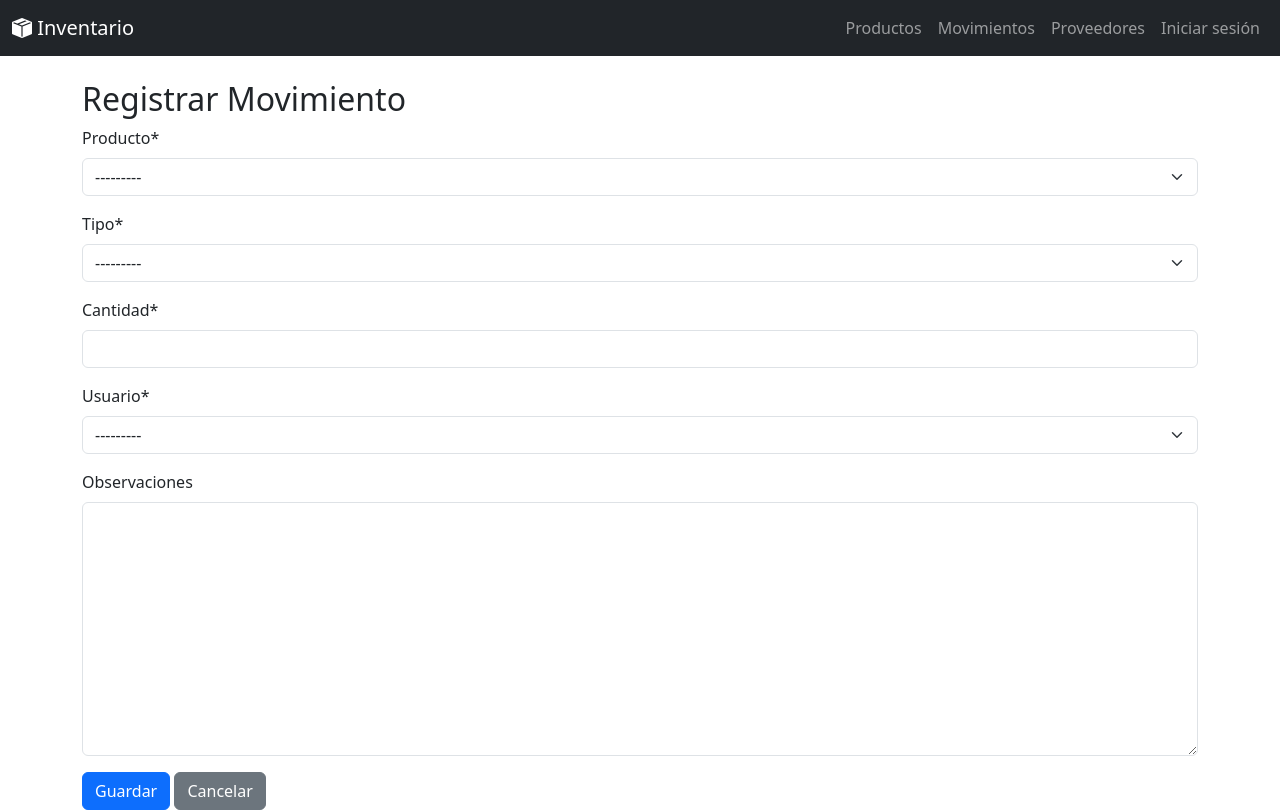
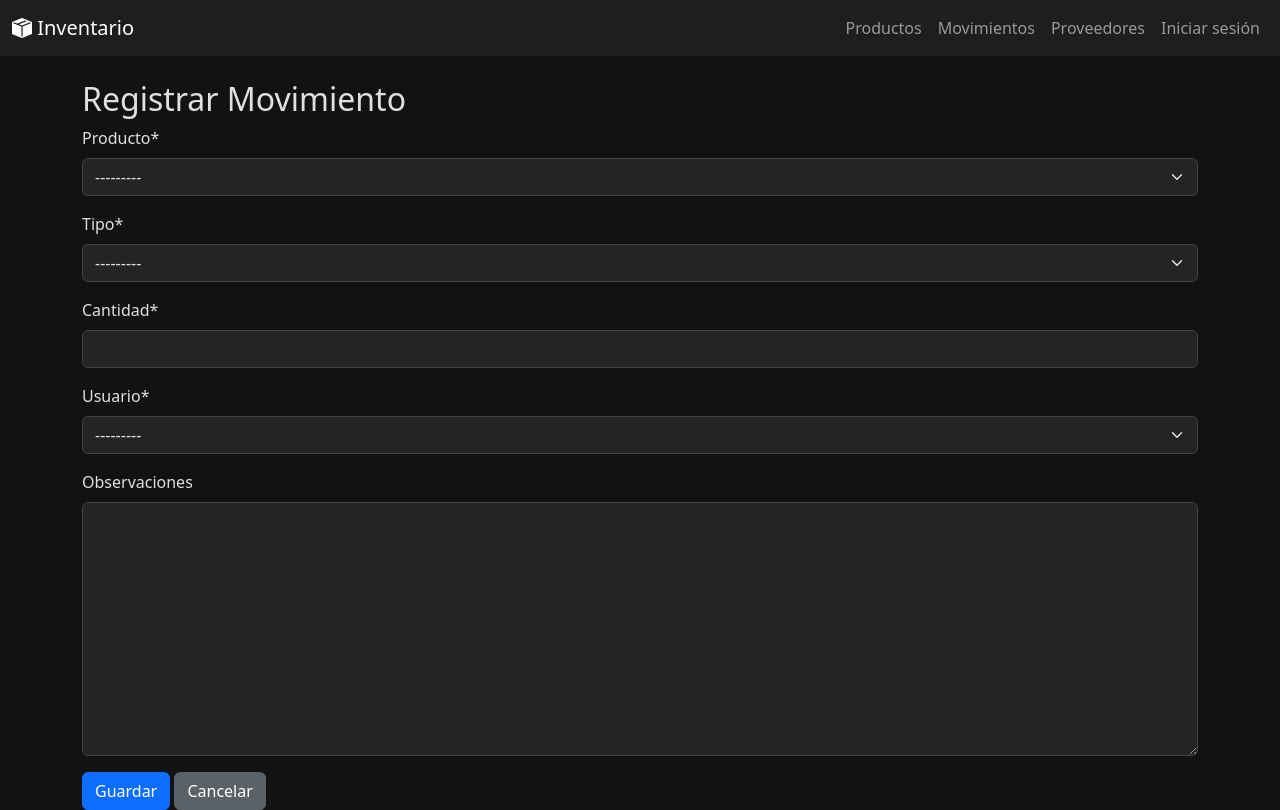
Before and after one commit to javegaf/inventario_maestranza, a Django app: page /movimientos/nuevo/ in a window 1280 px wide. Run offline with Django 5.2, Linux system fonts and the light colour scheme; data comes from the database, SQL or seed files in the repository; parts of the project's set-up code (start-up, migrations or seed data) failed here and were passed over; some libraries are stand-ins or nearby versions.

Commit message:
added dark theme

```diff
--- /dev/null
+++ b/static/css/base_style.css
@@ -0,0 +1,30 @@
+
+        body {
+            background-color: #121212;
+            color: #e0e0e0;
+        }
+        .navbar {
+            background-color: #1e1e1e !important;
+        }
+        .card, .table, .form-control, .form-select {
+            background-color: #242424;
+            color: #e0e0e0;
+            border-color: #444;
+        }
+        .btn-primary {
+            background-color: #0d6efd;
+            border-color: #0d6efd;
+        }
+        .btn-secondary {
+            background-color: #5a6268;
+            border-color: #5a6268;
+        }
+        a {
+            color: #8ab4f8;
+        }
+        a:hover {
+            color: #aecbfa;
+        }
+        .text-muted {
+            color: #adb5bd !important;
+        }
--- a/templates/base.html
+++ b/templates/base.html
@@ -1,6 +1,6 @@
 {# templates/base.html #}
 <!DOCTYPE html>
-<html lang="es">
+<html lang="es" data-bs-theme="dark">
 <head>
     <meta charset="UTF-8">
     <meta name="viewport" content="width=device-width, initial-scale=1.0">
@@ -8,9 +8,10 @@
     <link href="https://cdn.jsdelivr.net/npm/bootstrap@5.3.3/dist/css/bootstrap.min.css" rel="stylesheet">
     <link href="https://cdn.jsdelivr.net/npm/bootstrap-icons@1.10.5/font/bootstrap-icons.css" rel="stylesheet">
     {% load static %}
+    <link rel="stylesheet" href="{% static 'css/base_style.css' %}">
 </head>
 <body>
-    <nav class="navbar navbar-expand-lg navbar-dark bg-dark mb-4">
+    <nav class="navbar navbar-expand-lg navbar-dark mb-4">
         <div class="container-fluid">
             <a class="navbar-brand" href="{% url 'usuarios:home' %}"><i class="bi bi-box-seam-fill"></i> Inventario</a>
             <button class="navbar-toggler" type="button" data-bs-toggle="collapse" data-bs-target="#mainNavbar" aria-controls="mainNavbar" aria-expanded="false" aria-label="Toggle navigation">
```
